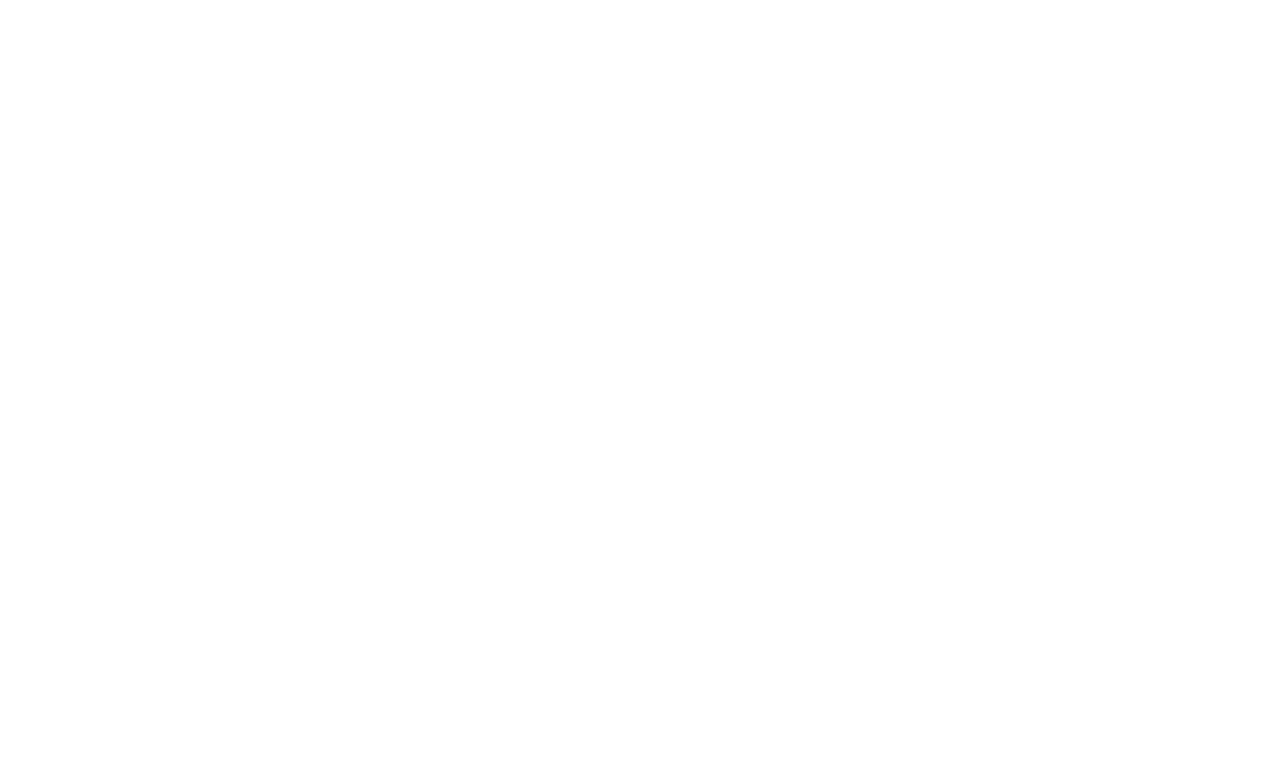
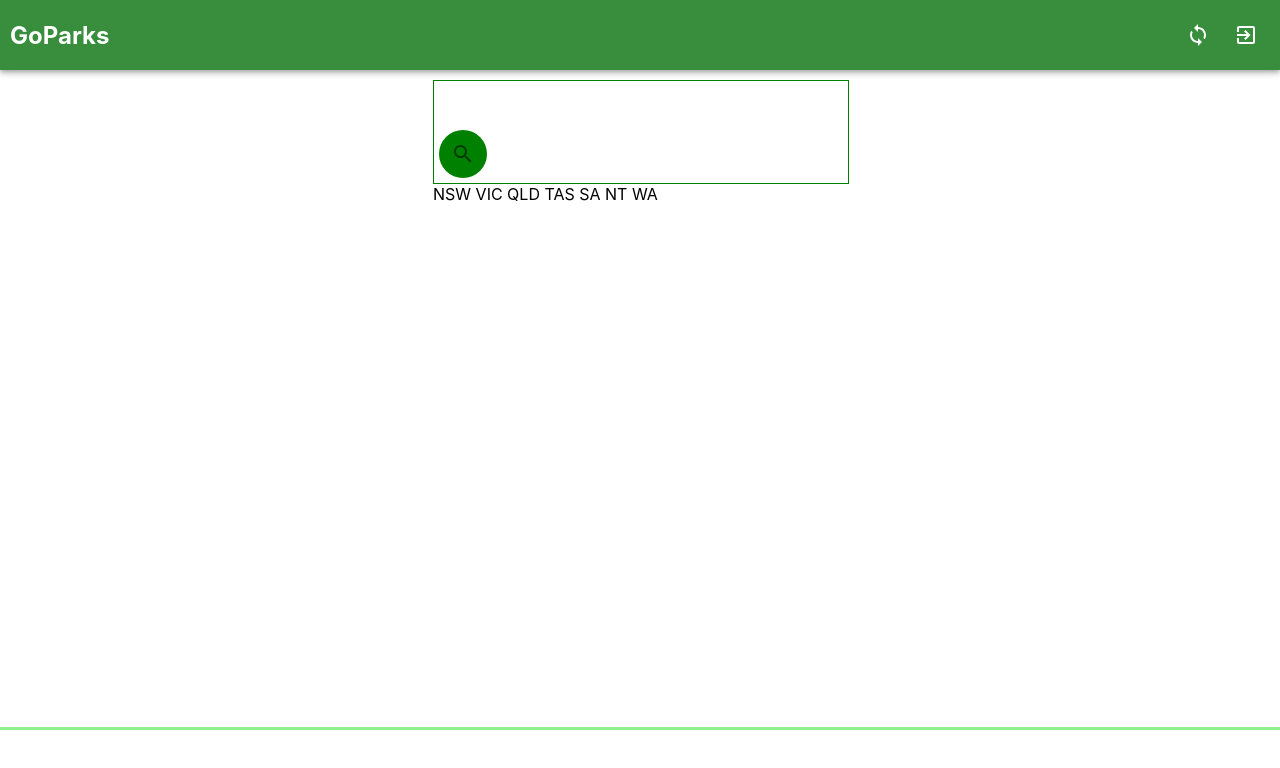
Before and after one commit to devadeka/go-parks-old, a React (Create React App) app: page /park/1 in a window 1280 px wide. Shown: the top 768 px of the page. Built offline with nearby package versions, Linux system fonts and the light colour scheme.

Commit message:
initial plate check screen done

```diff
--- a/src/App.js
+++ b/src/App.js
@@ -3,6 +3,7 @@
 import { theme } from './components/presentational/AppTheme';
 import ParkSelectScreen from './components/container/ParkSelectScreen';
 import SplashScreen from './components/container/SplashScreen';
+import PlateCheckScreen from './components/container/PlateCheckScreen';
 
 function App() {
   return (
@@ -10,6 +11,7 @@
       <Switch>
         <Route path="/" component={SplashScreen} exact />
         <Route path="/park_select" component={ParkSelectScreen} expact />
+        <Route path="/park/:parkId" component={PlateCheckScreen} expact />
       </Switch>
     </ThemeProvider>
   );
--- a/src/components/container/ParkSelectScreen/index.js
+++ b/src/components/container/ParkSelectScreen/index.js
@@ -12,9 +12,14 @@
   MenuItem,
 } from '../../presentational/Select/styled';
 import Body from '../../presentational/Page/Body';
+import { useHistory } from 'react-router-dom';
 
 const ParkSelect = () => {
   const [selectedPark, setSelectedPark] = useState('');
+  const history = useHistory();
+  const handleSelect = () => {
+    history.push('/park/parkID123');
+  };
 
   const handleChange = (event) => {
     setSelectedPark(event.target.value);
@@ -38,7 +43,9 @@
         </FormControl>
       </Body>
       <FooterComponent>
-        <SelectButton disabled={selectedPark === ''}>SELECT</SelectButton>
+        <SelectButton onClick={handleSelect} disabled={selectedPark === ''}>
+          SELECT
+        </SelectButton>
       </FooterComponent>
     </PageComponent>
   );
--- /dev/null
+++ b/src/components/container/PlateCheckScreen/index.js
@@ -0,0 +1,34 @@
+import { IconButton, InputBase } from '@material-ui/core';
+import SearchIcon from '@material-ui/icons/Search';
+import React from 'react';
+import Header from '../../presentational/Header';
+import Body from '../../presentational/Page/Body';
+import {
+  PageComponent,
+  FooterComponent,
+} from '../../presentational/Page/styled';
+import { PlateInput, PlatContainer } from './styled';
+
+const PlateCheckScreen = () => {
+  return (
+    <PageComponent>
+      <Header />
+      <Body>
+        <PlatContainer>
+          <div>
+            <PlateInput />
+            <IconButton style={{ backgroundColor: 'green' }}>
+              <SearchIcon />
+            </IconButton>
+          </div>
+        </PlatContainer>
+        <div style={{ width: '100%', display: 'flex' }}>
+          NSW VIC QLD TAS SA NT WA
+        </div>
+      </Body>
+      <FooterComponent></FooterComponent>
+    </PageComponent>
+  );
+};
+
+export default PlateCheckScreen;
--- /dev/null
+++ b/src/components/container/PlateCheckScreen/styled.js
@@ -0,0 +1,26 @@
+import styled from 'styled-components';
+import { InputBase } from '@material-ui/core';
+
+export const PlateInput = styled(InputBase).attrs({
+  inputProps: {
+    style: {
+      textAlign: 'center',
+      fontSize: '26px',
+      color: 'green',
+      textTransform: 'uppercase',
+      fontWeight: 'bolder',
+    },
+  },
+})`
+  flex: 1;
+`;
+
+export const PlatContainer = styled.div`
+  display: flex;
+  flex-direction: row;
+  border: 1px solid green;
+  width: 100%;
+  & > div {
+    padding: 5px;
+  }
+`;
--- a/src/components/container/SplashScreen/index.js
+++ b/src/components/container/SplashScreen/index.js
@@ -14,7 +14,7 @@
 const SplashScreen = () => {
   const [updatingStatus, setUpdatingStatus] = useState(0);
 
-  const maxCount = 21;
+  const maxCount = 7;
 
   useEffect(() => {
     const updateInterval = setInterval(
--- a/src/components/presentational/Page/styled.js
+++ b/src/components/presentational/Page/styled.js
@@ -9,7 +9,6 @@
   height: 100%;
   width: 100%;
   max-width: 414px;
-  overflow-y: scroll;
 `;
 
 export const BodyComponent = styled.div`
```
